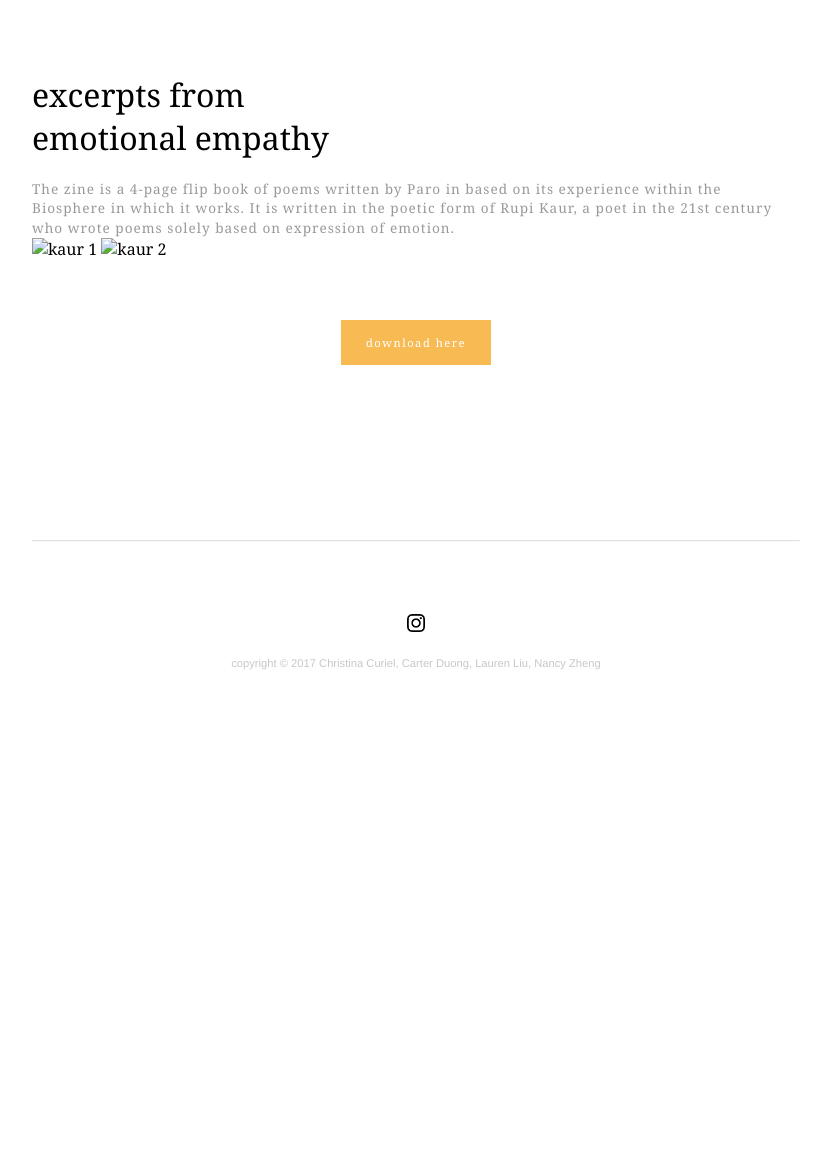
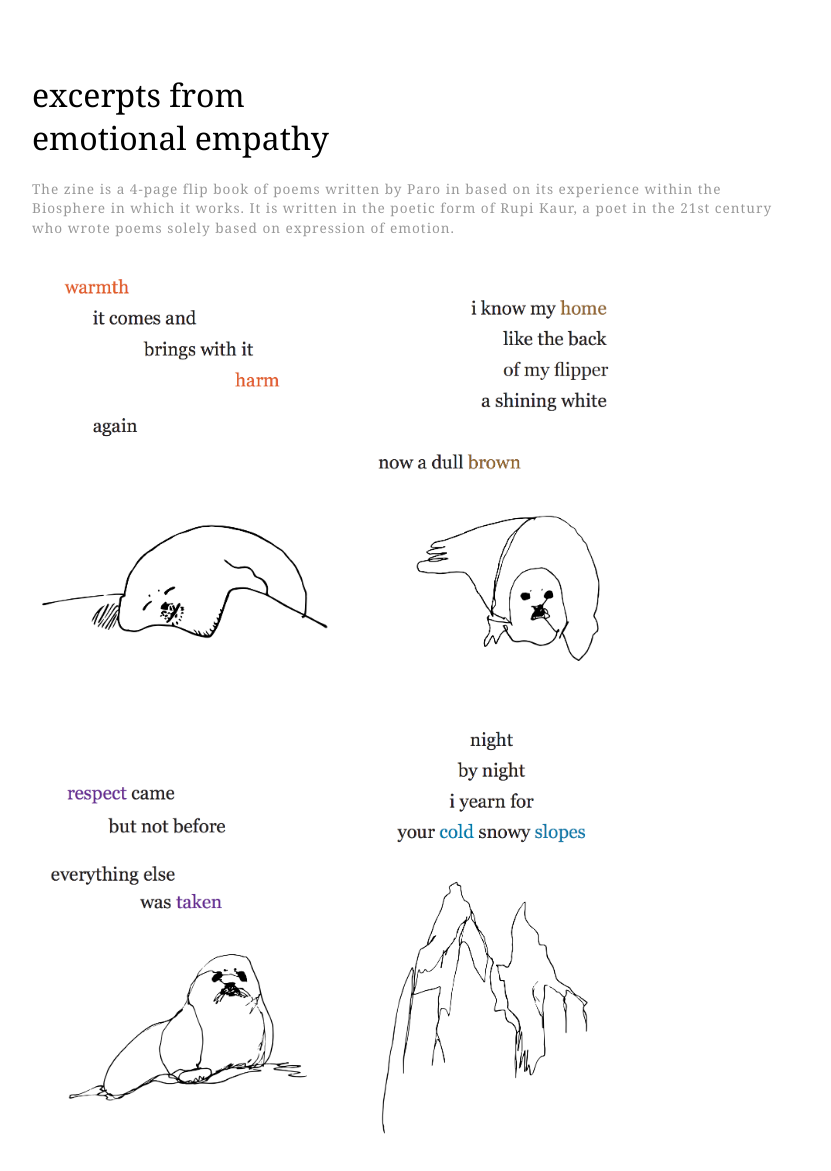
Before and after one commit to lmliu/parosorrow, a PHP site: page /index.html in a window 1280 px wide. Shown: the part 3560-4731 px from the top of the page, without its empty margins (224-1055 px from the left). Before the commit the page ends 4230 px from the top, so only its background shows below. Run offline with PHP 8.4, Linux system fonts and the light colour scheme.

Commit message:
added digital zine

```diff
--- a/index.html
+++ b/index.html
@@ -43,8 +43,8 @@
     <div id="process-wrapper" class="section-wrapper">
       <section class="section-body" id="emotion-system">
         <div class="standalone-title">
-          <h2 class="section-title"><i>why</i></h2><!-- .section-title -->
-          <h2 class="section-title">they asked</h2><!-- .section-title -->
+          <h2 class="section-title">paro</h2><!-- .section-title -->
+          <h2 class="section-title">the therapist</h2><!-- .section-title -->
         </div><!-- .standalone-title -->
         <div id="es-text">
           <p class="content-text">
@@ -86,8 +86,12 @@
         </p><!-- .content-text -->
       </div><!-- .section-header-->
       <div id="poetry-photos">
-        <img src="" alt="kaur 1" class="poetry-elem" />
-        <img src="" alt="kaur 2" class="poetry-elem" />
+        <img src="imgs/pk1.png" alt="warmth poem" class="poetry-elem" />
+        <img src="imgs/pk2.png" alt="home poem" class="poetry-elem" />
+        <img src="imgs/pk3.png" alt="respect poem" class="poetry-elem" />
+        <img src="imgs/pk4.png" alt="night poem" class="poetry-elem" />
+        <img src="imgs/pk5.png" alt="kaur 2" class="poetry-elem" />
+        <img src="imgs/pk6.png" alt="kaur 2" class="poetry-elem" />
       </div><!-- #poetry-photos -->
       <div class="button-wrap" id="digital-download">
         <a class="download-btn" href="imgs/paro_print.pdf" target="_blank" rel="noopener noreferrer">download here</a><!--download-btn-->
--- a/paorkaur.css
+++ b/paorkaur.css
@@ -140,6 +140,9 @@ div.button-wrap {
 }
 
 div#digital-download {
+
+  margin-top: 100px;
+
   display: flex;
   justify-content: center;
 }
@@ -174,6 +177,18 @@ img.photo-lib-img {
   margin-top: 20px;
 }
 
+/* poetry */
+div#poetry-photos {
+  width: 100%;
+  margin: 0 auto;
+}
+
+img.poetry-elem {
+  width: 300px;
+
+  vertical-align: top;
+}
+
 /* footer */
 
 hr#footer-hr {
```
Also changed, not shown: imgs/pk1.png (added), imgs/pk2.png (added), imgs/pk3.png (added), imgs/pk4.png (added), imgs/pk5.png (added), imgs/pk6.png (added).
